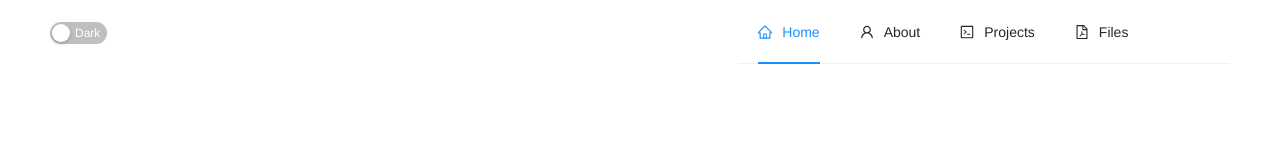
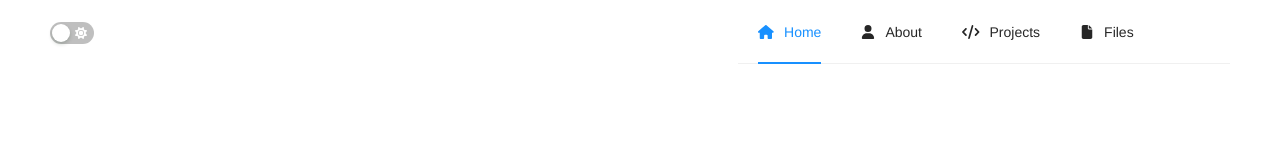
Before and after one commit to samjawale/samjawale.github.io, a React (Create React App) app: page / in a window 1280 px wide. Shown: the top 160 px of the page. Built offline with nearby package versions, Linux system fonts and the light colour scheme.

Commit message:
add fontawesome

```diff
--- a/package.json
+++ b/package.json
@@ -14,6 +14,11 @@
     "deploy": "gh-pages -d build"
   },
   "dependencies": {
+    "@fortawesome/fontawesome-free": "^6.2.0",
+    "@fortawesome/fontawesome-svg-core": "^6.2.0",
+    "@fortawesome/free-regular-svg-icons": "^6.2.0",
+    "@fortawesome/free-solid-svg-icons": "^6.2.0",
+    "@fortawesome/react-fontawesome": "^0.2.0",
     "antd": "^4.22.6",
     "react": "^18.2.0",
     "react-dom": "^18.2.0",
--- a/src/components/AppLayout.tsx
+++ b/src/components/AppLayout.tsx
@@ -1,7 +1,8 @@
 import { Routes, Route, useNavigate } from "react-router-dom";
 import styled from "styled-components";
 import { Col, Layout, Menu, Row, Switch, Typography } from "antd";
-import { CodeOutlined, FilePdfOutlined, HomeOutlined, UserOutlined } from "@ant-design/icons";
+import { FontAwesomeIcon } from "@fortawesome/react-fontawesome";
+import { faCode, faFile, faHome, faMoon, faSun, faUser } from "@fortawesome/free-solid-svg-icons";
 import Home from "./Home";
 import About from "./About";
 import Projects from "./Projects";
@@ -43,7 +44,12 @@ const AppLayout = ({ isDarkTheme, toggleTheme }: Props) => {
       <StyledHeader>
         <Row>
           <Col span={10}>
-            <StyledSwitch checkedChildren="Light" unCheckedChildren="Dark" onClick={toggleTheme} />
+            <StyledSwitch
+              checked={isDarkTheme}
+              checkedChildren={<FontAwesomeIcon icon={faMoon} />}
+              unCheckedChildren={<FontAwesomeIcon icon={faSun} />}
+              onClick={toggleTheme}
+            />
           </Col>
           <Col span={4} style={{ display: "flex", alignItems: "center" }}>
             <StyledTitle level={2}>Sam's Portfolio</StyledTitle>
@@ -57,25 +63,25 @@ const AppLayout = ({ isDarkTheme, toggleTheme }: Props) => {
                 {
                   key: PATH.HOME,
                   label: "Home",
-                  icon: <HomeOutlined />,
+                  icon: <FontAwesomeIcon icon={faHome} />,
                   onClick: () => navigate(PATH.HOME)
                 },
                 {
                   key: PATH.ABOUT,
                   label: "About",
-                  icon: <UserOutlined />,
+                  icon: <FontAwesomeIcon icon={faUser} />,
                   onClick: () => navigate(PATH.ABOUT)
                 },
                 {
                   key: PATH.PROJECTS,
                   label: "Projects",
-                  icon: <CodeOutlined />,
+                  icon: <FontAwesomeIcon icon={faCode} />,
                   onClick: () => navigate(PATH.PROJECTS)
                 },
                 {
                   key: PATH.FILES,
                   label: "Files",
-                  icon: <FilePdfOutlined />,
+                  icon: <FontAwesomeIcon icon={faFile} />,
                   onClick: () => navigate(PATH.FILES)
                 }
               ]}
```
Also changed, not shown: 1 other file (tests, documents, lock files or other folders).
